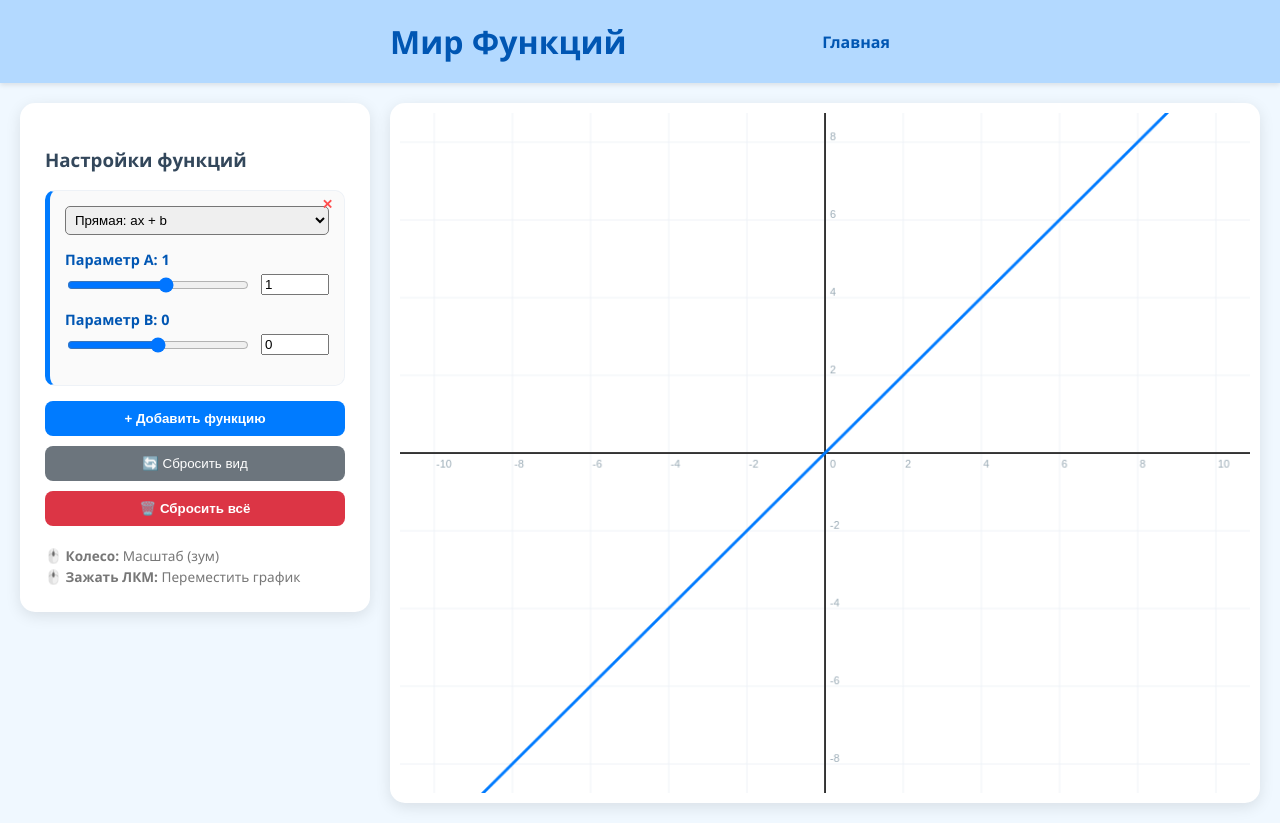
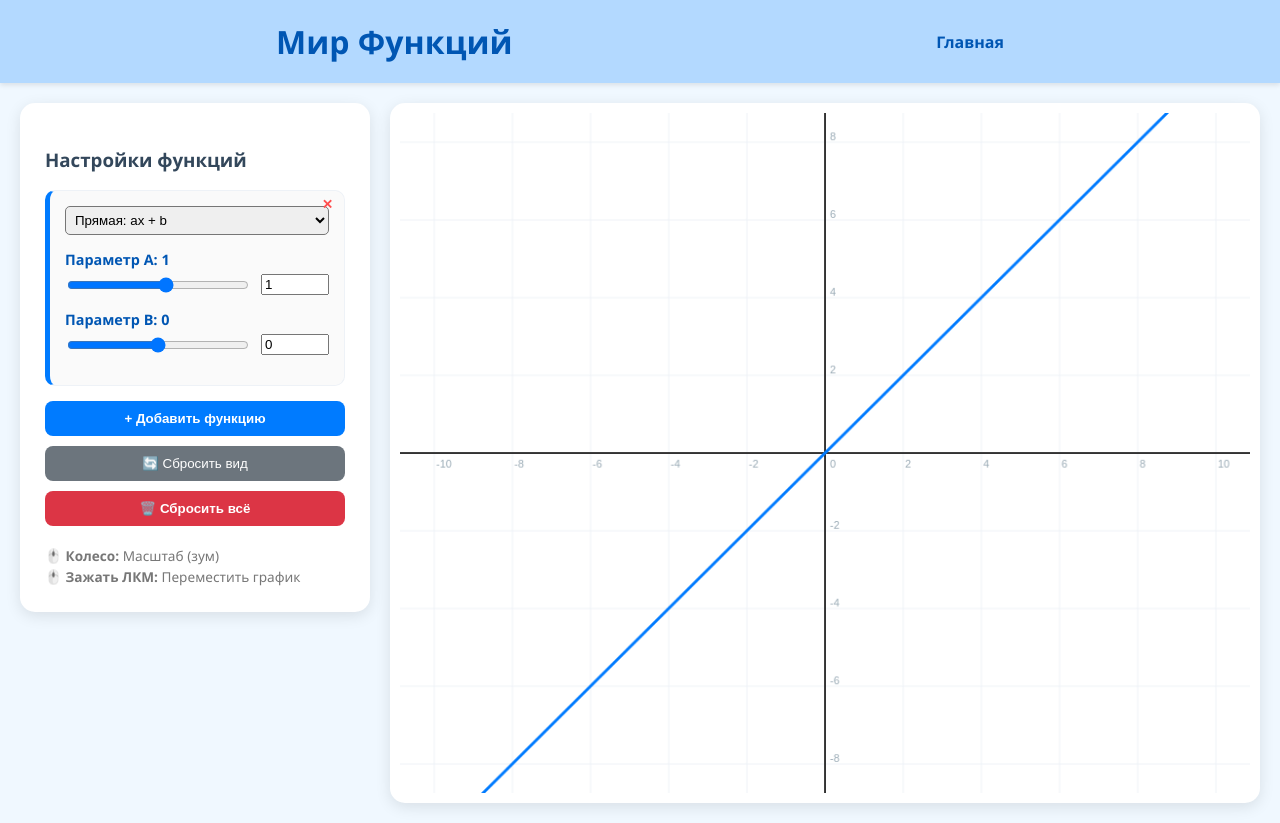
Before and after one commit to Makyr54/mirfunctions, a plain HTML site: page grafkl.html in a window 1280 px wide. Drawn offline with Linux system fonts and the light colour scheme.

Commit message:
Update grafkl.css

```diff
--- a/grafkl.css
+++ b/grafkl.css
@@ -15,7 +15,7 @@ body {
 /* Шаляпа */
 header {
     background-color: #b3d9ff; /* Нежно-голубой */
-    padding: 20px 370px;
+    padding: 20px 20%;
     box-shadow: 0 2px 5px rgba(0,0,0,0.1);
 }
 
```
